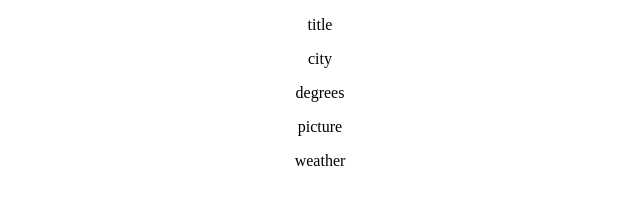
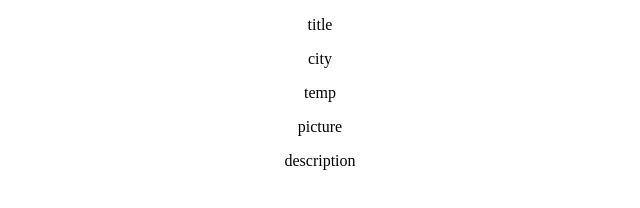
Before and after one commit to vicalden23/weatherWidget, a plain HTML site: page client/index.html in a window 1280 px wide. Shown: the full height of the page, 320-960 px from the left. Drawn offline with Linux system fonts and the light colour scheme; no server answers.

Commit message:
Fix weather description

```diff
--- a/client/index.html
+++ b/client/index.html
@@ -8,9 +8,9 @@
     <div class="container">
       <div><p>title</p></div>
       <div><p>city</p></div>
-      <div><p>degrees</p></div>
+      <div><p>temp</p></div>
       <div><p>picture</p></div>
-      <div><p>weather</p></div>
+      <div><p>description</p></div>
     </div>
     <script src="index.js"></script>
   </body>
```
Also changed, not shown: client/index.js (line endings or trailing spaces).
